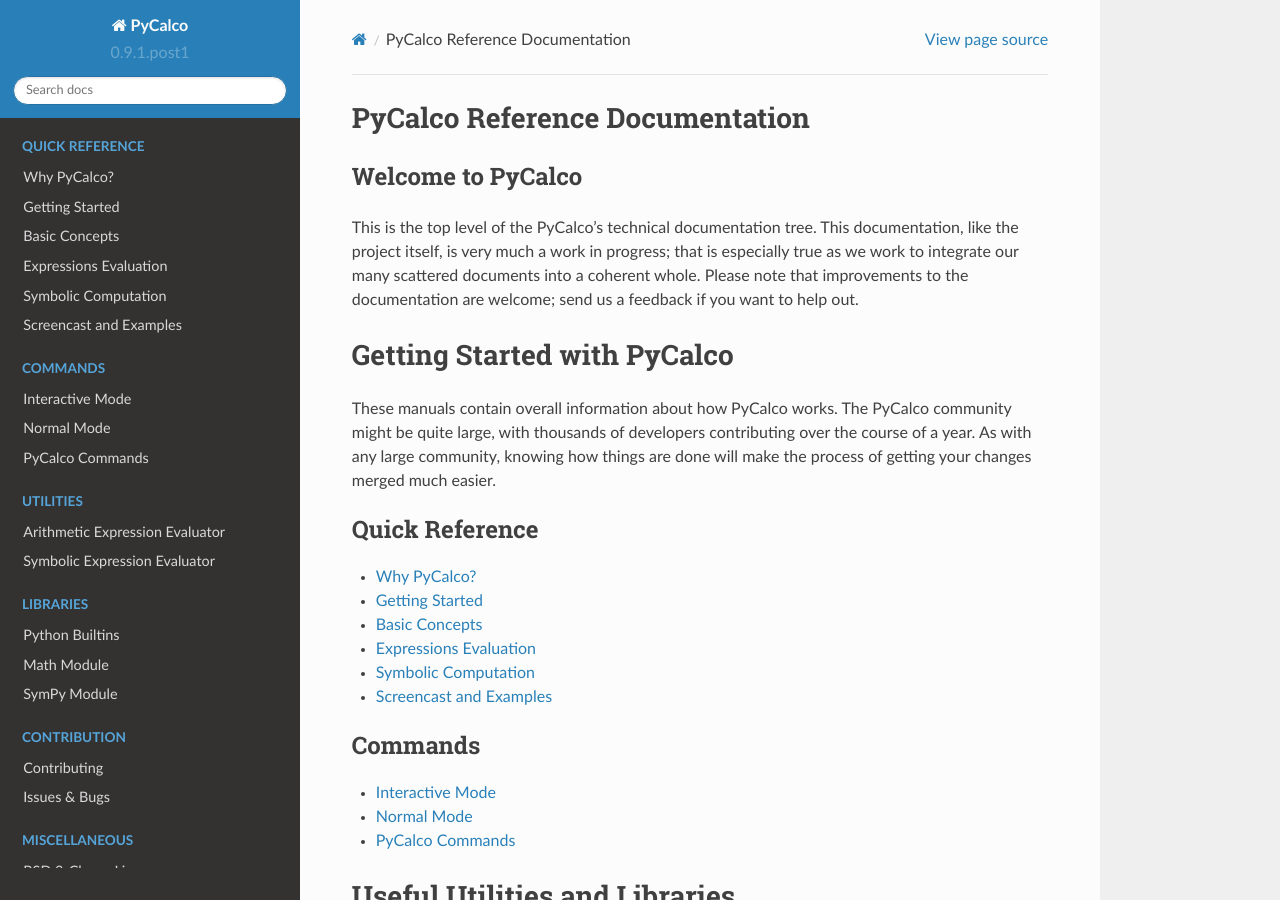
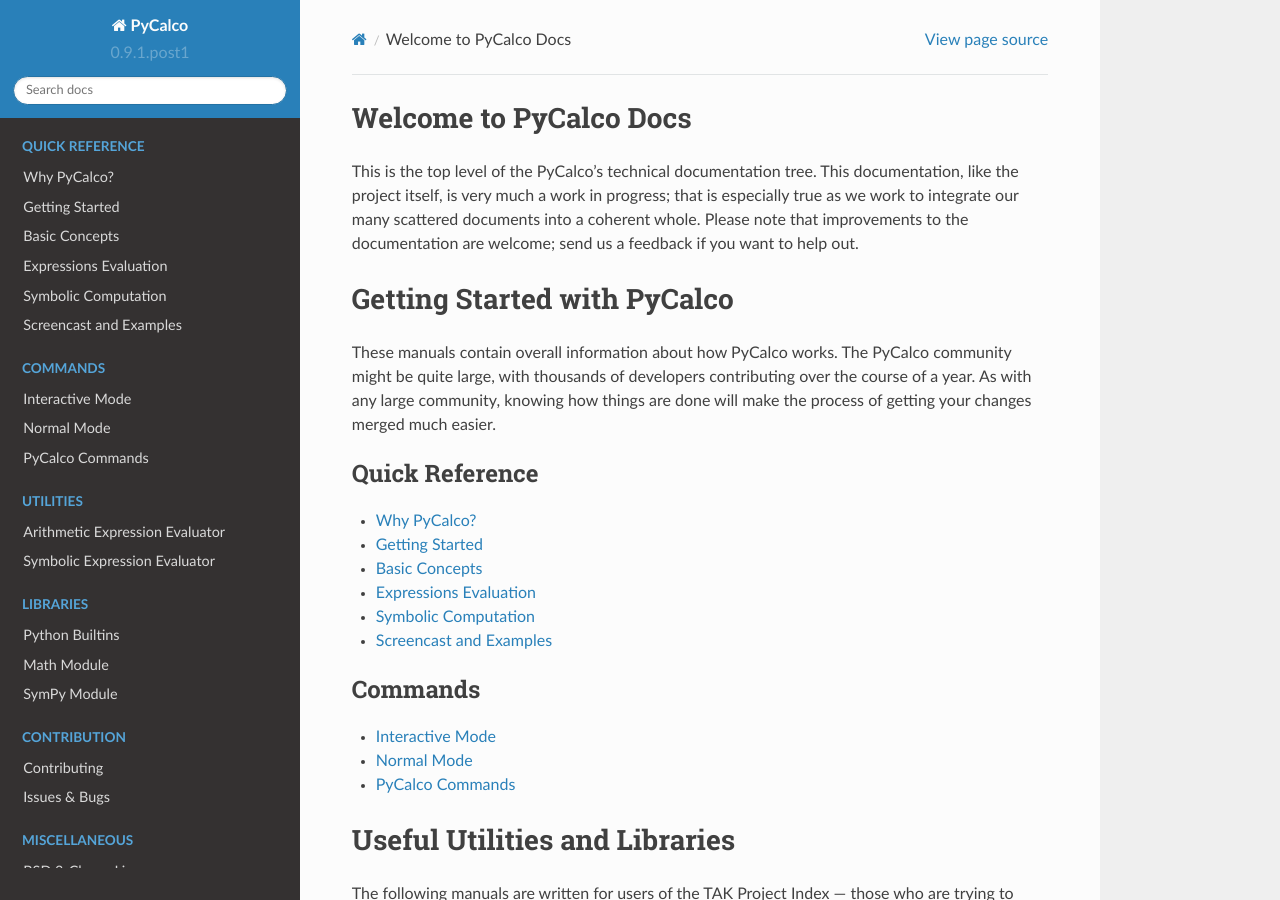
Before and after one commit to trabdlkarim/pycalco, a Sphinx documentation site: the page built from docs/source/index.rst, in a window 1280 px wide and 900 px high. Built offline with Sphinx 7.4.7 and the Read the Docs theme 2.0.0, drawn with Linux system fonts in a browser that asks for light colours.

Commit message:
Update index.rst

```diff
--- a/docs/source/index.rst
+++ b/docs/source/index.rst
@@ -1,8 +1,6 @@
-PyCalco Reference Documentation
-===============================
+Welcome to PyCalco Docs
+=======================
 
-Welcome to PyCalco
-------------------
 
 This is the top level of the PyCalco’s technical documentation tree. This documentation, like the project itself, is very much a work in progress; that is especially true as we work to integrate our many scattered documents into a coherent whole. Please note that improvements to the documentation are welcome; send us a feedback if you want to help out.
 
```
